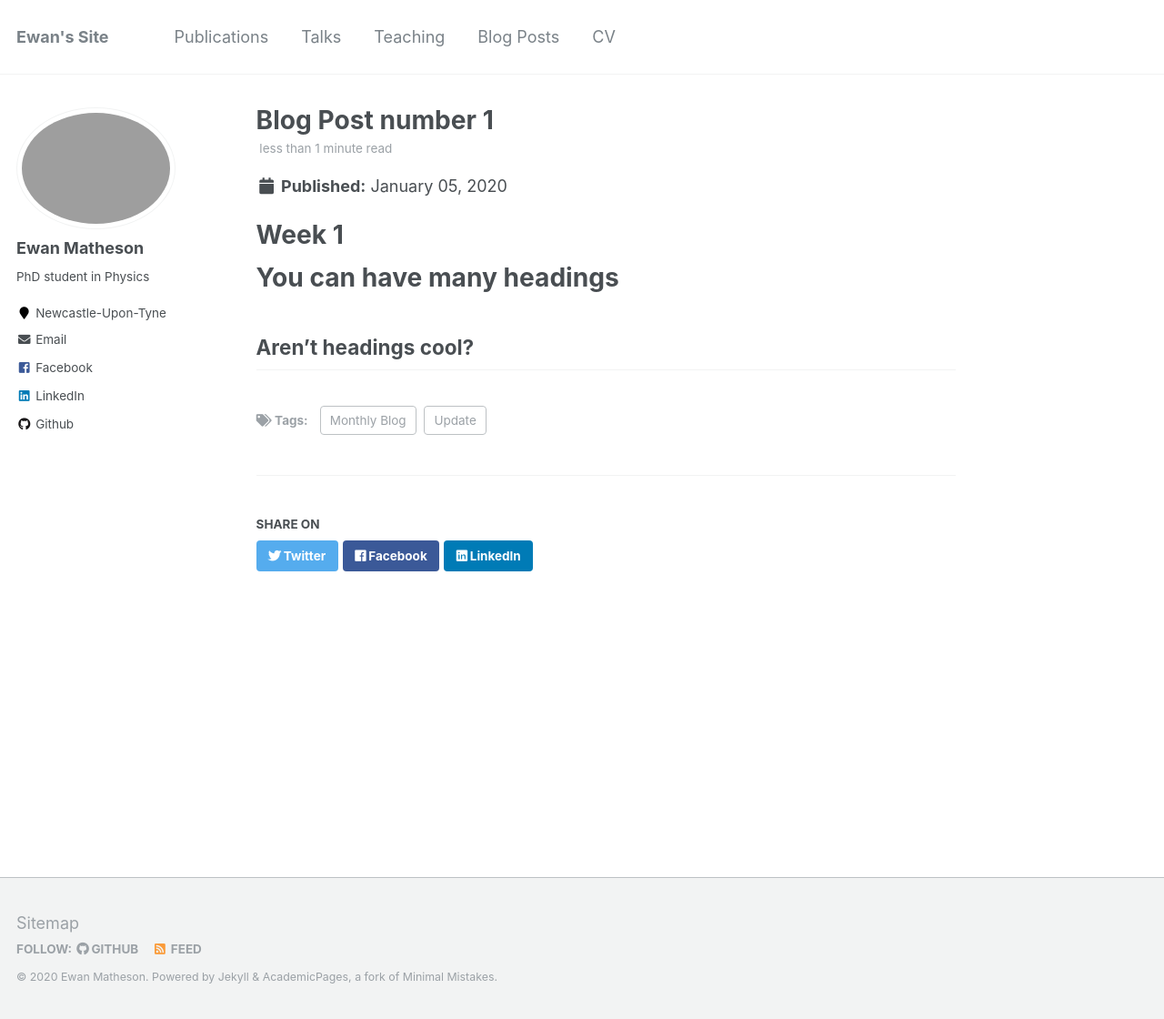
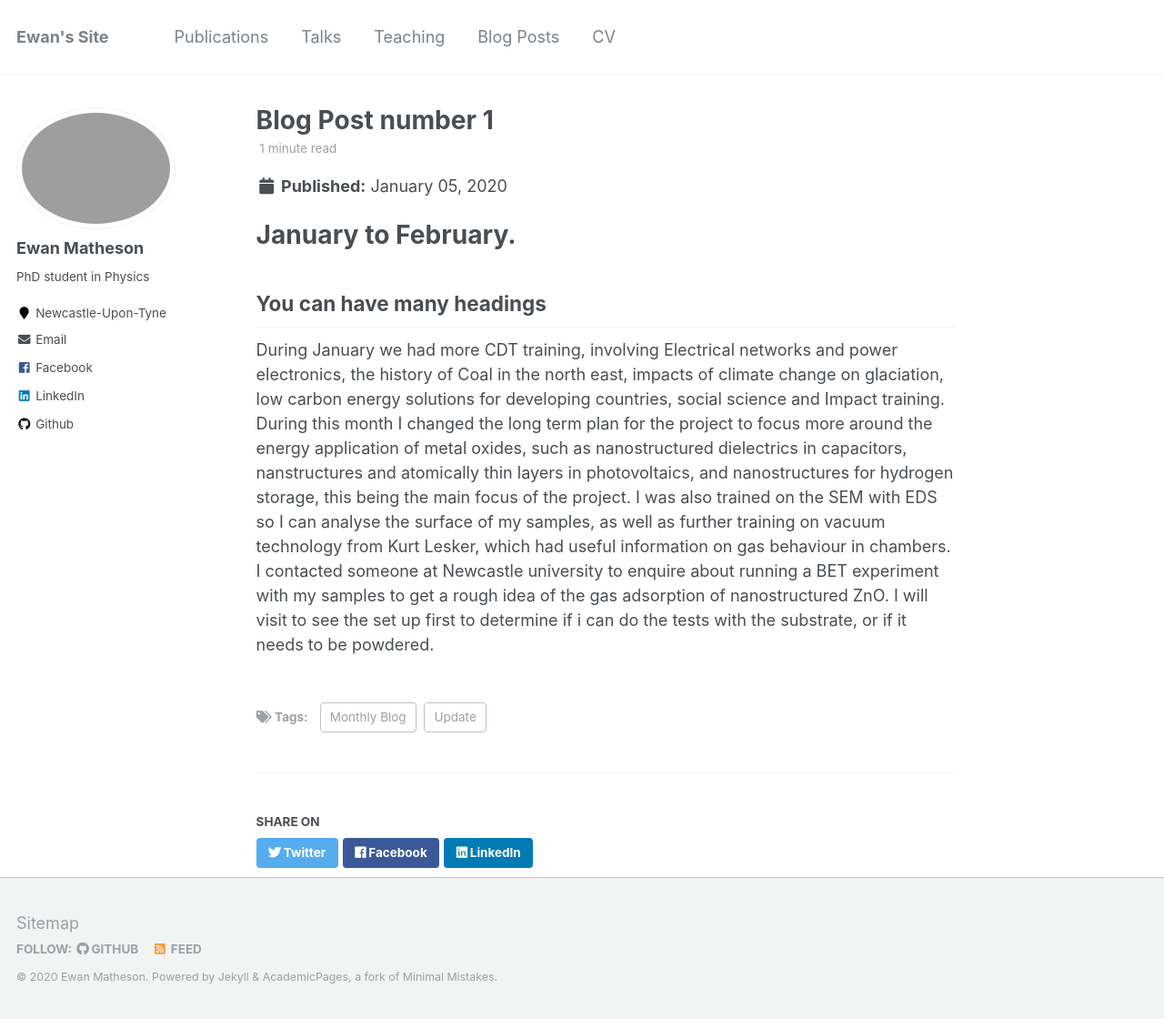
Before and after one commit to EwanMatheson/ewanmatheson.github.io, a Jekyll site: the page built from _posts/2012-08-14-blog-post-1.md, in a window 1280 px wide and 1120 px high. Shown: the whole window at 91% size. Built offline with Jekyll 4.4.1, drawn with Linux system fonts in a browser that asks for light colours.

Commit message:
Update 2012-08-14-blog-post-1.md

```diff
--- a/_posts/2012-08-14-blog-post-1.md
+++ b/_posts/2012-08-14-blog-post-1.md
@@ -1,17 +1,16 @@
 ---
 title: 'Blog Post number 1'
-date: 2020-01-05
+date: 20  20-01-05
 permalink: /posts/2012/08/blog-post-1/
 tags:
   - Update
   - Monthly Blog
 ---
 
-Week 1
+January to February.
 ======
 
 You can have many headings
-======
+------
 
-Aren't headings cool?
-------
+During January we had more CDT training, involving Electrical networks and power electronics, the history of Coal in the north east, impacts of climate change on glaciation, low carbon energy solutions for developing countries, social science and Impact training. During this month I changed the long term plan for the project to focus more around the energy application of metal oxides, such as nanostructured dielectrics in capacitors, nanstructures and atomically thin layers in photovoltaics, and nanostructures for hydrogen storage, this being the main focus of the project. I was also trained on the SEM with EDS so I can analyse the surface of my samples, as well as further training on vacuum technology from Kurt Lesker, which had useful information on gas behaviour in chambers. I contacted someone at Newcastle university to enquire about running a BET experiment with my samples to get a rough idea of the gas adsorption of nanostructured ZnO. I will visit to see the set up first to determine if i can do the tests with the substrate, or if it needs to be powdered.
```
